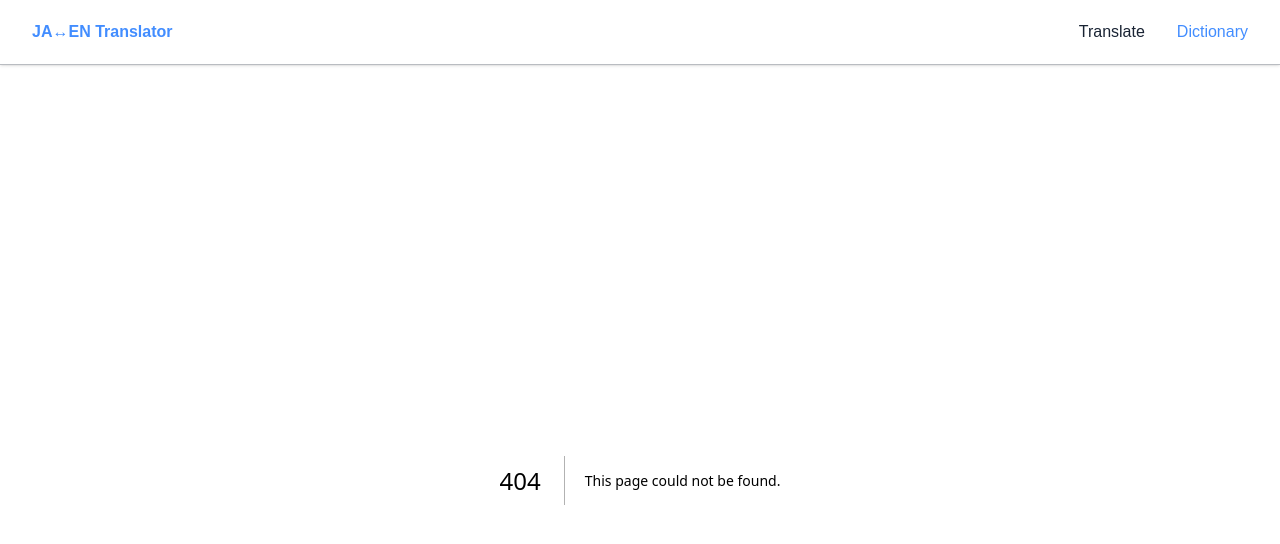
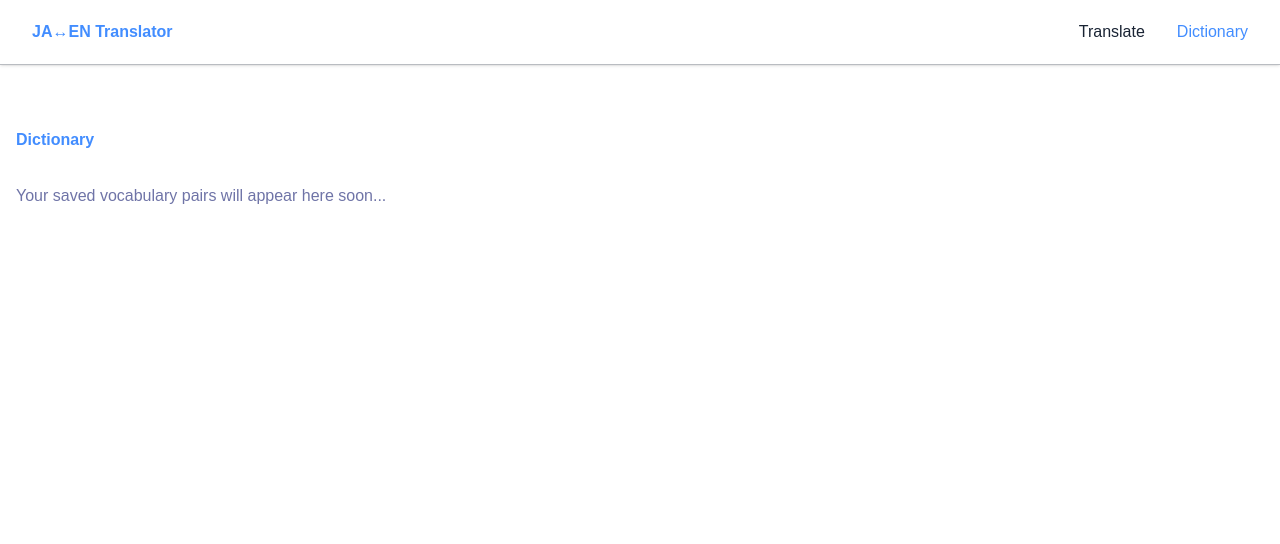
Before and after one commit to lushi-liu/my-words, a Next.js app: page /dictionary in a window 1280 px wide. Before the commit this address had no page. Shown: the top 544 px of the page. Built offline with nearby package versions, Linux system fonts and the light colour scheme.

Commit message:
added dummy dictionary page

```diff
--- /dev/null
+++ b/src/app/dictionary/page.tsx
@@ -0,0 +1,12 @@
+export default function DictionaryPage() {
+  return (
+    <div className="container mx-auto px-4 py-12">
+      <h1 className="text-48 text-blue-dark mb-8 font-bold">Dictionary</h1>
+      <p className="text-20 text-white-500">
+        Your saved vocabulary pairs will appear here soon...
+      </p>
+
+      {/* Later: fetch from MongoDB and list entries with furigana on Japanese side */}
+    </div>
+  );
+}
--- a/src/app/page.tsx
+++ b/src/app/page.tsx
@@ -20,8 +20,7 @@ export default function Home() {
 
         {/* Optional footer note */}
         <div className="text-14 text-white-500 mt-12 text-center">
-          Powered by Next.js + Tailwind CSS • Use DeepL / Google Translate / LLM
-          API in production
+          Powered by Next.js + Tailwind CSS
         </div>
       </div>
     </main>
```
